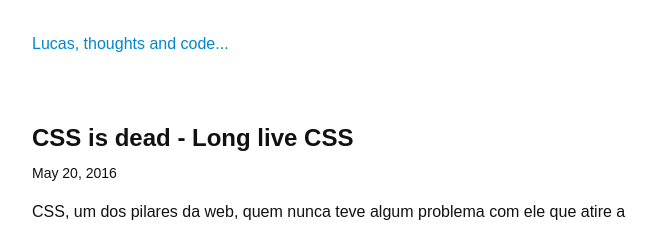
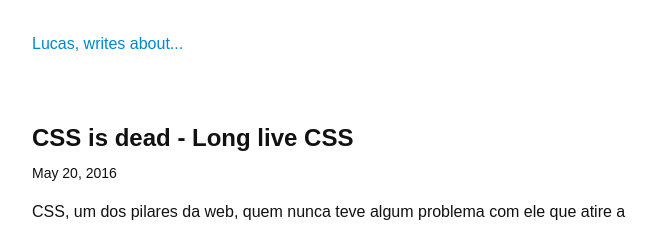
Before and after one commit to AgtLucas/_agtlucas.com, a Jekyll site: the page built from index.html, in a window 1280 px wide. Shown: the top 227 px of the page, without its empty margins (298-966 px from the left). Built offline with Jekyll 4.4.1, drawn with Linux system fonts in a browser that asks for light colours; some web fonts are replaced.

Commit message:
Update header.html

```diff
--- a/_includes/header.html
+++ b/_includes/header.html
@@ -1,5 +1,5 @@
 <header class="Header">
 
-  <a class="Site-title" href="{{ site.baseurl }}/">{{ site.title }}, thoughts and code...</a>
+  <a class="Site-title" href="{{ site.baseurl }}/">{{ site.title }}, writes about...</a>
 
 </header>
```
